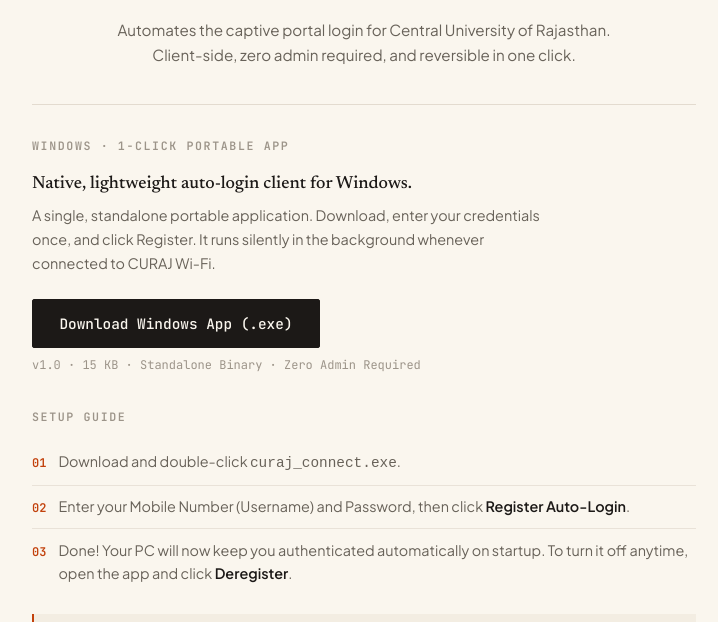
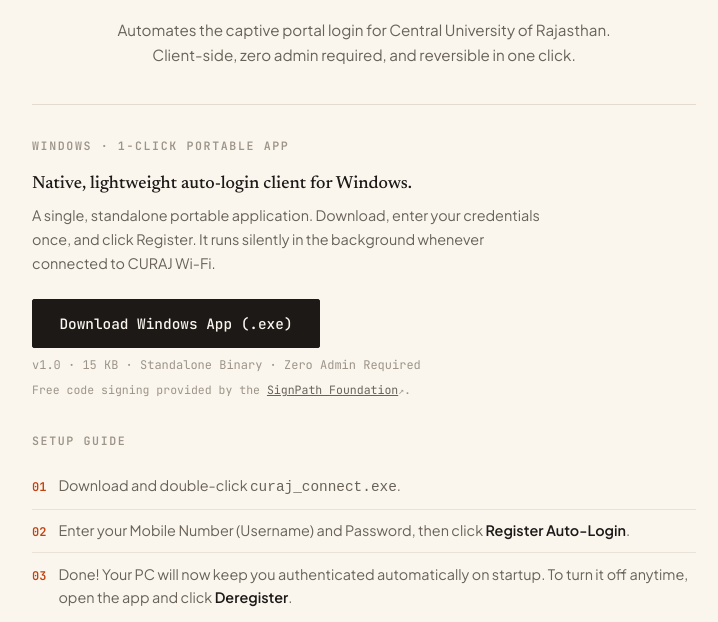
Before and after one commit to nitinya9av/campus-connect, a plain HTML site: page index.html in a window 1280 px wide. Shown: the part 170-792 px from the top of the page, without its empty margins (276-994 px from the left). Drawn offline with Linux system fonts and the light colour scheme.

Commit message:
docs: add SignPath Foundation code signing acknowledgements

```diff
--- a/index.html
+++ b/index.html
@@ -76,6 +76,9 @@
             </a>
             <div style="font-family: var(--font-mono); font-size: 0.75rem; color: var(--faint); margin-top: 0.5rem;">
               v1.0 &middot; 15 KB &middot; Standalone Binary &middot; Zero Admin Required
+            </div>
+            <div style="font-family: var(--font-mono); font-size: 0.72rem; color: var(--faint); margin-top: 0.35rem;">
+              Free code signing provided by the <a href="https://signpath.org" target="_blank" rel="noopener" class="ext" style="color: var(--muted);">SignPath Foundation</a>.
             </div>
           </div>
 
```
Also changed, not shown: README.md.
